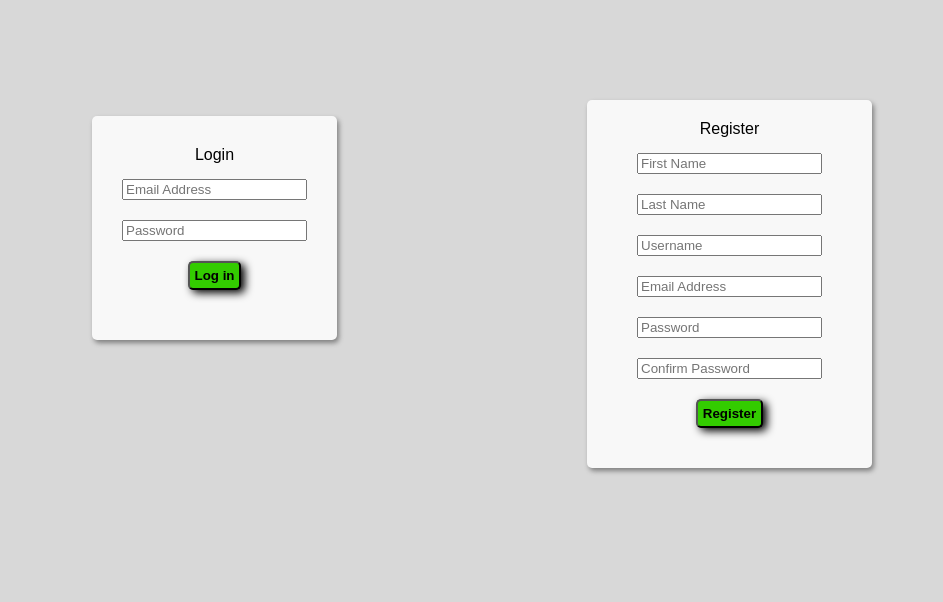
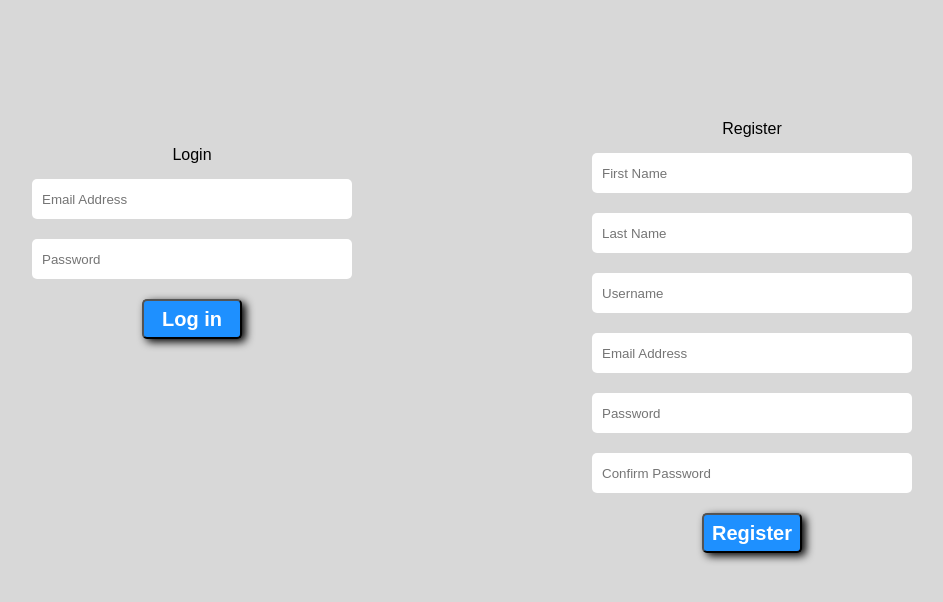
Before and after one commit to xvaldez0411/Prime-Event, a React (Create React App) app in the folder client/: page /login in a window 1280 px wide. Shown: the top 602 px of the page, without its empty margins (158-1101 px from the left). Built offline with nearby package versions, Linux system fonts and the light colour scheme.

Commit message:
changed logreg

```diff
--- a/client/package.json
+++ b/client/package.json
@@ -3,14 +3,19 @@
   "version": "0.1.0",
   "private": true,
   "dependencies": {
+    "@emotion/react": "^11.10.4",
+    "@emotion/styled": "^11.10.4",
+    "@mui/material": "^5.10.8",
     "@testing-library/jest-dom": "^5.16.5",
     "@testing-library/react": "^13.4.0",
     "@testing-library/user-event": "^13.5.0",
     "axios": "^0.27.2",
+    "bootstrap": "^5.2.2",
     "date-fns": "^2.29.3",
     "date-fns-tz": "^1.3.7",
     "google-map-react": "^2.2.0",
     "react": "^18.2.0",
+    "react-bootstrap": "^2.5.0",
     "react-dom": "^18.2.0",
     "react-router-dom": "^6.4.1",
     "react-scripts": "5.0.1",
--- a/client/src/App.css
+++ b/client/src/App.css
@@ -36,9 +36,7 @@
   flex-direction: column;
   align-items: center;
   padding: 30px;
-  border-radius: 5px;
-  box-shadow: 2px 3px 5px gray;
-  background-color: #F8F8F8;
+
 }
 
 .register-form {
@@ -46,9 +44,6 @@
   flex-direction: column;
   padding: 20px 50px;
   align-items: center;
-  border-radius: 5px;
-  box-shadow: 2px 3px 5px gray;
-  background-color: #F8F8F8;
 }
 
 .login-form div {
--- a/client/src/components/Login.js
+++ b/client/src/components/Login.js
@@ -1,6 +1,10 @@
 import React, {useState} from 'react'
 import axios from 'axios'
 import {useNavigate} from 'react-router-dom'
+import Button from 'react-bootstrap/Button';
+import Form from 'react-bootstrap/Form';
+// import 'bootstrap/dist/css/bootstrap.min.css';
+
 
 const Login = (props) => {
 
@@ -39,8 +43,8 @@ const Login = (props) => {
         <form onSubmit={login} className='login-form'>
             <label style={{marginBottom: '15px'}}>Login</label>
             <div>
-                {/* <label>Email</label> */}
                 <input
+                style={{padding:'10px', border:'none', width:'300px', height:'20px', borderRadius:'5px'}}
                 placeholder='Email Address'
                 type="text"
                 name='email'
@@ -49,8 +53,8 @@ const Login = (props) => {
                 />
             </div>
             <div>
-                {/* <label>Password</label> */}
                 <input
+                style={{padding:'10px', border:'none', width:'300px', height:'20px', borderRadius:'5px'}}
                 placeholder='Password'
                 type='password'
                 name='password'
@@ -59,7 +63,7 @@ const Login = (props) => {
                 />
             </div>
             <div>
-                <button style={{backgroundColor:'#33CC00'}} type='submit'>Log in</button>
+                <button style={{backgroundColor:'#1E90FF', width:'100px', height:'40px', fontSize:'20px', color:'white'}} type='submit'>Log in</button>
             </div>
         </form>
     </div>
--- a/client/src/components/Register.js
+++ b/client/src/components/Register.js
@@ -60,6 +60,7 @@ const Register = (props) => {
                 {/* <label>Username</label> */}
                 {errors.firstName ? (<span className='error-text'>{errors.firstName.message}</span>) : null}
                 <input
+                style={{padding:'10px', border:'none', width:'300px', height:'20px', borderRadius:'5px'}}
                 placeholder='First Name'
                 type='text'
                 name='firstName'
@@ -71,6 +72,7 @@ const Register = (props) => {
                 {/* <label>Username</label> */}
                 {errors.lastName ? (<span className='error-text'>{errors.lastName.message}</span>) : null}
                 <input
+                style={{padding:'10px', border:'none', width:'300px', height:'20px', borderRadius:'5px'}}
                 placeholder='Last Name'
                 type='text'
                 name='lastName'
@@ -82,6 +84,7 @@ const Register = (props) => {
                 {/* <label>Username</label> */}
                 {errors.username ? (<span className='error-text'>{errors.username.message}</span>) : null}
                 <input
+                style={{padding:'10px', border:'none', width:'300px', height:'20px', borderRadius:'5px'}}
                 placeholder='Username'
                 type='text'
                 name='username'
@@ -93,6 +96,7 @@ const Register = (props) => {
             {/* <label>Email</label> */}
                 {errors.email ? (<span className='error-text'>{errors.email.message}</span>) : null}
                 <input
+                style={{padding:'10px', border:'none', width:'300px', height:'20px', borderRadius:'5px'}}
                 placeholder='Email Address'
                 type='email'
                 name='email'
@@ -104,6 +108,7 @@ const Register = (props) => {
             {/* <label>Password</label> */}
                 {errors.password ? (<span className='error-text'>{errors.password.message}</span>) : null}
                 <input
+                style={{padding:'10px', border:'none', width:'300px', height:'20px', borderRadius:'5px'}}
                 placeholder='Password'
                 type='password'
                 name='password'
@@ -115,6 +120,7 @@ const Register = (props) => {
             {/* <label>Confirm Password</label> */}
                 {errors.confirmPassword ? (<span className='error-text'>{errors.confirmPassword.message}</span>) : null}
                 <input
+                style={{padding:'10px', border:'none', width:'300px', height:'20px', borderRadius:'5px'}}
                 placeholder='Confirm Password'
                 type='password'
                 name='confirmPassword'
@@ -123,7 +129,7 @@ const Register = (props) => {
                 />
             </div>
             <div>
-                <button style={{backgroundColor:'#33CC00'}}>Register</button>
+                <button style={{backgroundColor:'#1E90FF', width:'100px', height:'40px', fontSize:'20px', color:'white'}}>Register</button>
             </div>
         </form>
     </div>
```
Also changed, not shown: 1 other file (tests, documents, lock files or other folders).
